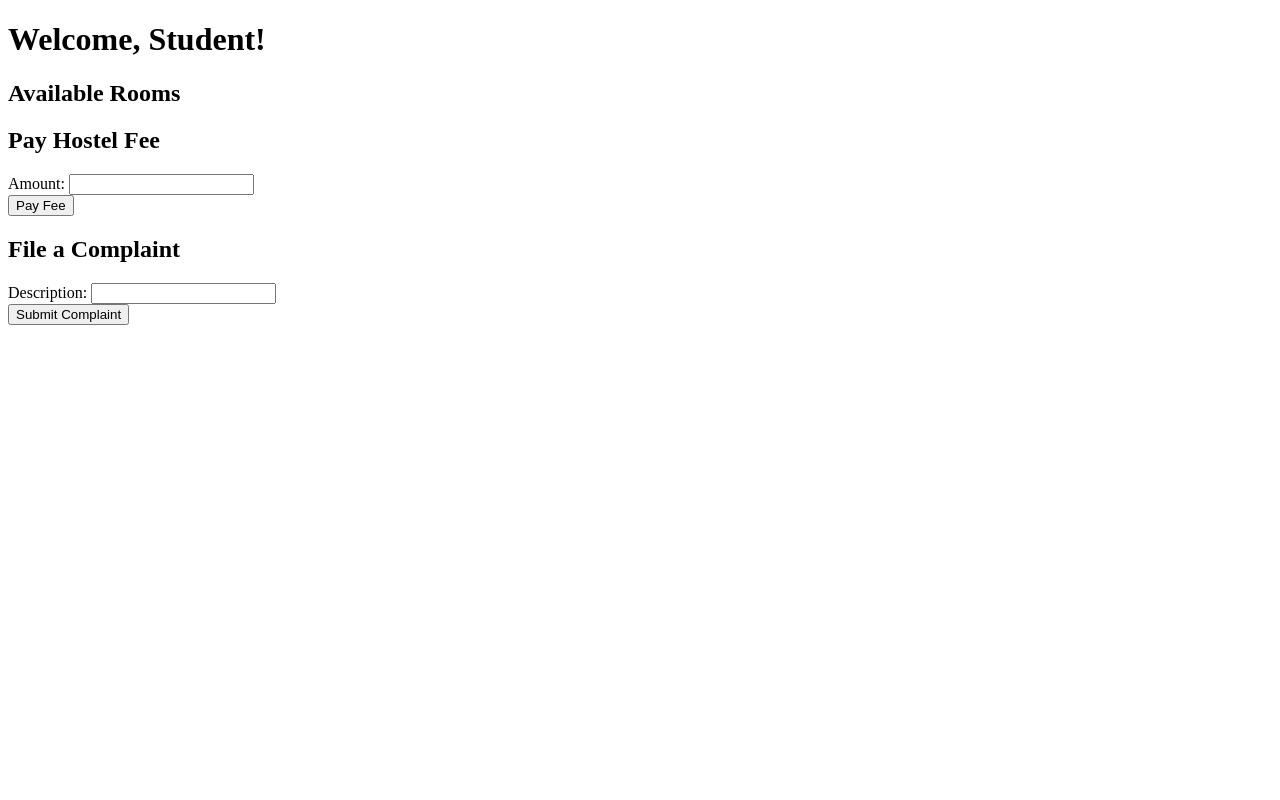
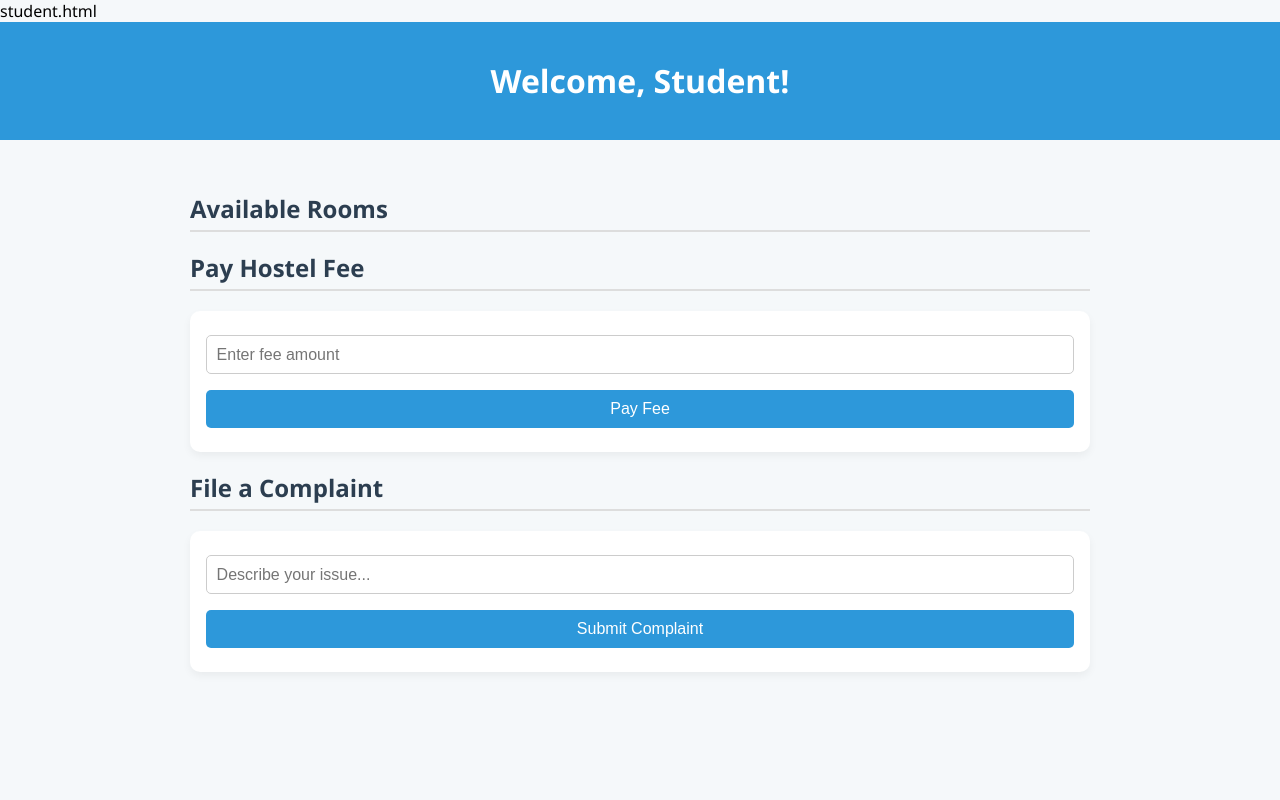
Before and after one commit to Nikithap2002/smart-hostel-management-system, a Flask app: page /student in a window 1280 px wide. Run offline with Flask 3, Linux system fonts and the light colour scheme; data that the repository does not hold is empty.

Commit message:
student.html

```diff
--- a/templates/student.html
+++ b/templates/student.html
@@ -1,72 +1,143 @@
+student.html
+
+
+
 <!DOCTYPE html>
 <html lang="en">
 <head>
-    <meta charset="UTF-8">
+  <meta charset="UTF-8" />
   <title>Student Dashboard</title>
+  <style>
+    body {
+      font-family: 'Segoe UI', sans-serif;
+      background-color: #f5f8fa;
+      margin: 0;
+      padding: 0;
+    }
+
+    header {
+      background-color: #2d98da;
+      color: white;
+      padding: 1rem;
+      text-align: center;
+    }
+
+    main {
+      padding: 2rem;
+      max-width: 900px;
+      margin: auto;
+    }
+
+    h2 {
+      color: #2c3e50;
+      border-bottom: 2px solid #ddd;
+      padding-bottom: 0.3rem;
+    }
+
+    ul {
+      list-style: none;
+      padding: 0;
+    }
+
+    li {
+      background: white;
+      margin: 1rem 0;
+      padding: 1rem;
+      border-radius: 10px;
+      box-shadow: 0 4px 8px rgba(0,0,0,0.05);
+    }
+
+    form {
+      margin-top: 1rem;
+      background: #fff;
+      padding: 1rem;
+      border-radius: 10px;
+      box-shadow: 0 4px 8px rgba(0,0,0,0.05);
+    }
+
+    input, button {
+      padding: 0.6rem;
+      margin: 0.5rem 0;
+      width: 100%;
+      font-size: 1rem;
+      border-radius: 5px;
+      border: 1px solid #ccc;
+    }
+
+    button {
+      background-color: #2d98da;
+      color: white;
+      border: none;
+      cursor: pointer;
+      transition: background 0.2s ease;
+    }
+
+    button:hover {
+      background-color: #2274b8;
+    }
+  </style>
 </head>
 <body>
+  <header>
     <h1>Welcome, Student!</h1>
+  </header>
 
+  <main>
     <h2>Available Rooms</h2>
     <ul id="room-list"></ul>
 
     <h2>Pay Hostel Fee</h2>
     <form id="payment-form">
-        Amount: <input type="number" id="fee-amount"><br>
+      <input type="number" id="fee-amount" placeholder="Enter fee amount" required />
       <button type="submit">Pay Fee</button>
     </form>
 
     <h2>File a Complaint</h2>
     <form id="complaint-form">
-        Description: <input type="text" id="complaint-description"><br>
+      <input type="text" id="complaint-description" placeholder="Describe your issue..." required />
       <button type="submit">Submit Complaint</button>
     </form>
+  </main>
 
   <script>
-        let loggedInUserId = 1; // **For now hardcoded**. Later you can manage session!
+    let loggedInUserId = 1;
 
-        // Fetch available rooms
-        fetch('http://127.0.0.1:5000/rooms')
+    fetch('/rooms')
       .then(response => response.json())
       .then(data => {
         const list = document.getElementById('room-list');
         data.forEach(room => {
           const li = document.createElement('li');
-                li.textContent = `Room Number: ${room[1]}, Available Slots: ${room[2]}`;
+          li.innerHTML = `<strong>Room:</strong> ${room.room_number} —
+            <span style="color: ${room.is_available ? 'green' : 'red'};">
+              ${room.is_available ? 'Available' : 'Occupied'}
+            </span>`;
           list.appendChild(li);
         });
       });
 
-        // Pay Fee
     document.getElementById('payment-form').addEventListener('submit', function(e) {
       e.preventDefault();
       const amount = document.getElementById('fee-amount').value;
-
-            fetch('http://127.0.0.1:5000/pay-fee', {
+      fetch('/pay-fee', {
         method: 'POST',
         headers: { 'Content-Type': 'application/json' },
         body: JSON.stringify({ user_id: loggedInUserId, amount })
       })
       .then(response => response.json())
-            .then(data => {
-                alert(data.message);
-            });
+      .then(data => alert(data.message));
     });
 
-        // File Complaint
     document.getElementById('complaint-form').addEventListener('submit', function(e) {
       e.preventDefault();
       const description = document.getElementById('complaint-description').value;
-
-            fetch('http://127.0.0.1:5000/complaints', {
+      fetch('/complaints', {
         method: 'POST',
         headers: { 'Content-Type': 'application/json' },
         body: JSON.stringify({ user_id: loggedInUserId, description })
       })
       .then(response => response.json())
-            .then(data => {
-                alert(data.message);
-            });
+      .then(data => alert(data.message));
     });
   </script>
 </body>
```
Lines whose indentation alone changed are shown as unchanged.
